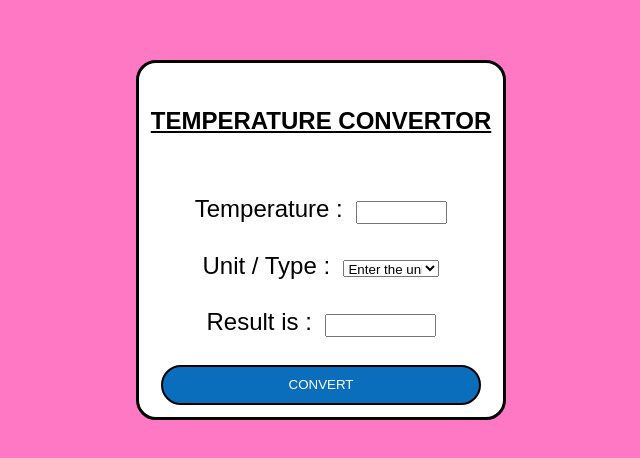
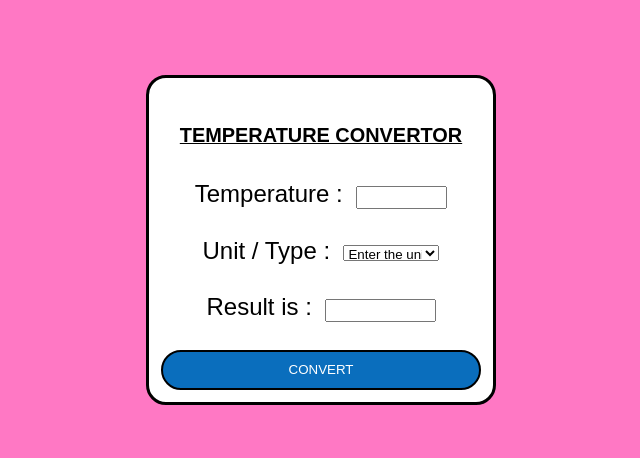
Before and after one commit to sbhowmick11/OIBSIP-LEVEL1-TASK-3, a plain HTML site: page index.html in a window 1280 px wide. Shown: the part 168-626 px from the top of the page, without its empty margins (319-959 px from the left). Drawn offline with Linux system fonts and the light colour scheme.

Commit message:
Update index.html

```diff
--- a/index.html
+++ b/index.html
@@ -11,7 +11,7 @@
 <body>
     <div class="b">
 
-        <h4><b><u>TEMPERATURE CONVERTOR</u></b></h4><br>
+        <h5><b><u>TEMPERATURE CONVERTOR</u></b></h5>
         Temperature :&nbsp;&nbsp;<input type="text" id="a"><br><br>
         Unit / Type :&nbsp;&nbsp;<select id="b">
         <option selected disabled value="k">Enter the unit</option>
```
